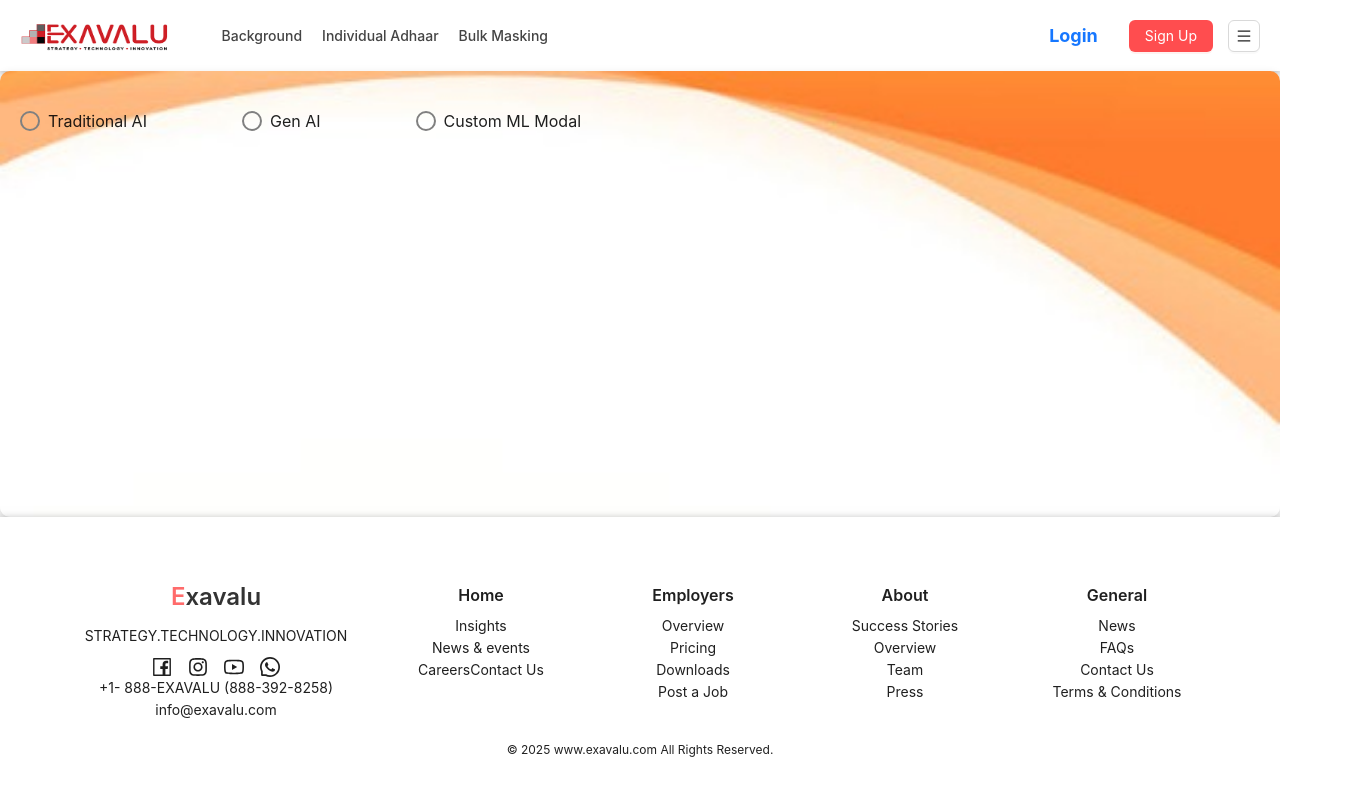
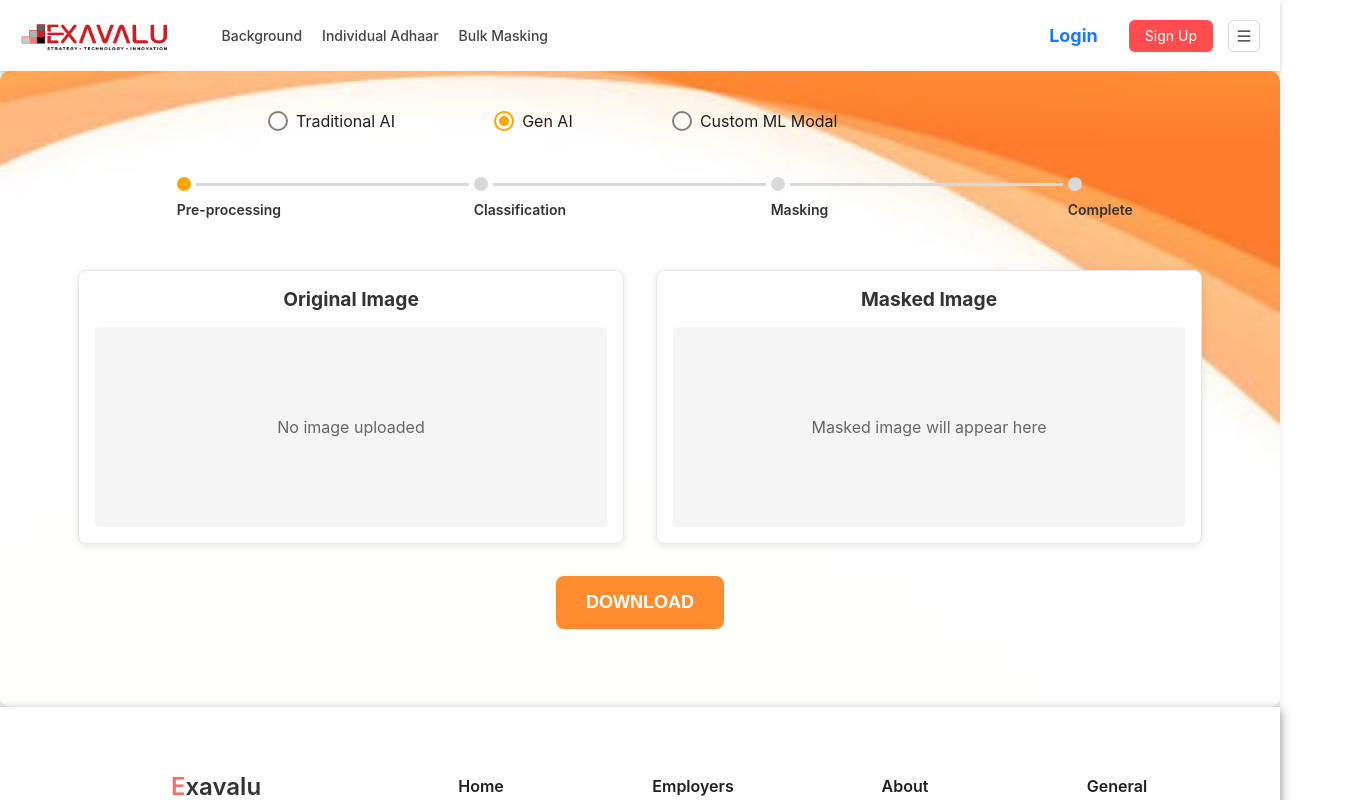
Before and after one commit to Sumona17/Adhaar_Masking_Screen, a React (Create React App) app in the folder frontend/: page /radio-group in a window 1280 px wide. Shown: the top 800 px of the page, 1365 px wide, since content can reach past the window. Built offline with nearby package versions, Linux system fonts and the light colour scheme.

Commit message:
Version1.0.3_Cssadjustment

```diff
--- a/frontend/src/pages/Bulkmasking/BulkMasking.css
+++ b/frontend/src/pages/Bulkmasking/BulkMasking.css
@@ -1,9 +1,11 @@
 .container {
   display: flex;
-  width: 100%;
+
+  width: 70%;
   height: 100%;
   background-color: #f4f4f4;
   gap: 12px;
+  margin-left: 15%;
 }
 
 .section {
--- a/frontend/src/pages/Individual Adhaar/CustomRadioGroup.css
+++ b/frontend/src/pages/Individual Adhaar/CustomRadioGroup.css
@@ -1,8 +1,14 @@
 /* Custom radio group container */
 .custom-radio-group {
     display: flex;
-    gap: 95px;
+
+    flex-direction:row;
+    align-items: center;
+
+    gap: 10%;
     margin-top: 20px;
+   margin-left: 20%;
+
   }
 
   /* Custom radio button styles */
--- a/frontend/src/pages/Individual Adhaar/CustomRadioGroup.js
+++ b/frontend/src/pages/Individual Adhaar/CustomRadioGroup.js
@@ -3,7 +3,8 @@ import "./CustomRadioGroup.css"; // Import styles
 import Stepper from "./Stepper"; // Import Stepper component
 
 const CustomRadioGroup = () => {
-  const [selectedValue, setSelectedValue] = useState(null);
+  // Set default selection to the second option ("Gen AI" -> value = 2)
+  const [selectedValue, setSelectedValue] = useState(2);
 
   // Handle radio button selection
   const onChange = (value) => {
@@ -31,7 +32,7 @@ const CustomRadioGroup = () => {
         })}
       </div>
 
-      {/* Render Stepper when option B is selected */}
+      {/* Render Stepper when "Gen AI" (option 2) is selected by default */}
       <div className="extra-content">
         {selectedValue === 2 ? (
           <Stepper /> // Calls the Stepper component
--- a/frontend/src/pages/Individual Adhaar/Stepper.css
+++ b/frontend/src/pages/Individual Adhaar/Stepper.css
@@ -4,59 +4,76 @@
     display: flex;
     flex-direction: column;
     align-items: center;
-    padding: 20px 0;
+    padding: 1rem 1rem;
   }
 
   /* Stepper Layout */
   .stepper {
     display: flex;
     align-items: center;
+    width: 100%;
+    justify-content: center;
+    position: relative;
+    margin-left: 22%;
+  }
+
+  /* Step Item */
+  .step-item {
+    text-align: start;
+    position: relative;
+    flex: 1;
+    display: flex;
+    flex-direction: column;
+    align-items: start;
+  }
+
+  /* Step Wrapper (Ensures Circle & Line are in the same row) */
+  .step-wrapper {
+    display: flex;
+    align-items: center;
     position: relative;
     width: 100%;
-    justify-content: space-between;
-    margin-bottom: 20px;
-  }
-
-  /* Individual Step */
-  .step-item {
-    text-align: center;
-    position: relative;
-    flex: 1;
+    margin-bottom: 8px; /* Adds spacing between step circle and text */
   }
 
   /* Step Circle */
   .step-circle {
-    width: 12px;
-    height: 12px;
+    width: 14px;
+    height: 14px;
     border-radius: 50%;
     background-color: #d9d9d9;
-    display: inline-block;
-    position: relative;
-    z-index: 2;
     cursor: pointer;
     transition: background-color 0.3s ease;
+    z-index: 2;
   }
 
-  /* Active Step */
+  /* Active Step Circle */
   .step-circle.active {
     background-color: orange;
   }
 
   /* Step Connecting Line */
   .step-line {
-    position: relative;
-    top: 50%;
-    left: 50%;
-    width: 100%;
-    height: 4px;
+    flex-grow: 1;
+    height: 3px;
+
     background-color: #d9d9d9;
-    transform: translateY(-50%);
-    z-index: 1;
+    margin-left: 5px;
+    margin-right: 5px;
+    transition: background-color 0.3s ease;
   }
 
-  /* Active Line */
+  /* Active Step Line */
   .step-line.active {
     background-color: orange;
+  }
+
+  /* Step Info (Holds Label and Subtext) */
+  .step-info {
+    display: flex;
+    flex-direction: column;
+    align-items: start;
+    margin-top: 2px;
   }
 
   /* Step Label */
@@ -64,10 +81,9 @@
     font-size: 14px;
     font-weight: 600;
     color: #333;
-    margin-top: 8px;
   }
 
-  /* Subtext */
+  /* Step Subtext */
   .step-subtext {
     font-size: 12px;
     color: gray;
--- a/frontend/src/pages/Individual Adhaar/Stepper.js
+++ b/frontend/src/pages/Individual Adhaar/Stepper.js
@@ -1,11 +1,11 @@
 import React, { useState } from "react";
-import NextScreen from "./NextScreen"; // Import the NextScreen component
+import NextScreen from "./NextScreen"; // Import NextScreen component
 import "./Stepper.css"; // Import styles
 
 const Stepper = () => {
   const [currentStep, setCurrentStep] = useState(1);
 
-  // Define steps
+  // Step labels
   const steps = ["Pre-processing", "Classification", "Masking", "Complete"];
 
   return (
@@ -15,6 +15,8 @@ const Stepper = () => {
           const stepNumber = index + 1;
           return (
             <div key={stepNumber} className="step-item">
+              {/* Step Wrapper (Circle + Line) */}
+              <div className="step-wrapper">
                 {/* Step Circle */}
                 <div
                   className={`step-circle ${
@@ -23,7 +25,7 @@ const Stepper = () => {
                   onClick={() => setCurrentStep(stepNumber)}
                 ></div>
 
-              {/* Connecting Line (only for non-last steps) */}
+                {/* Step Connecting Line (only for non-last steps) */}
                 {index !== steps.length - 1 && (
                   <div
                     className={`step-line ${
@@ -31,16 +33,19 @@ const Stepper = () => {
                     }`}
                   ></div>
                 )}
+              </div>
 
-              {/* Step Label */}
+              {/* Step Label and Subtext Below the Circle */}
+              <div className="step-info">
                 <div className="step-label">{label}</div>
                 {/* <div className="step-subtext">You can hover on the dot.</div> */}
+              </div>
             </div>
           );
         })}
       </div>
 
-      {/* Render NextScreen below the stepper when the 1st step is selected */}
+      {/* Render NextScreen below the stepper when Step 1 is selected */}
       {currentStep === 1 && (
         <div className="next-screen-container">
           <NextScreen />
```
Lines whose indentation alone changed are shown as unchanged.
